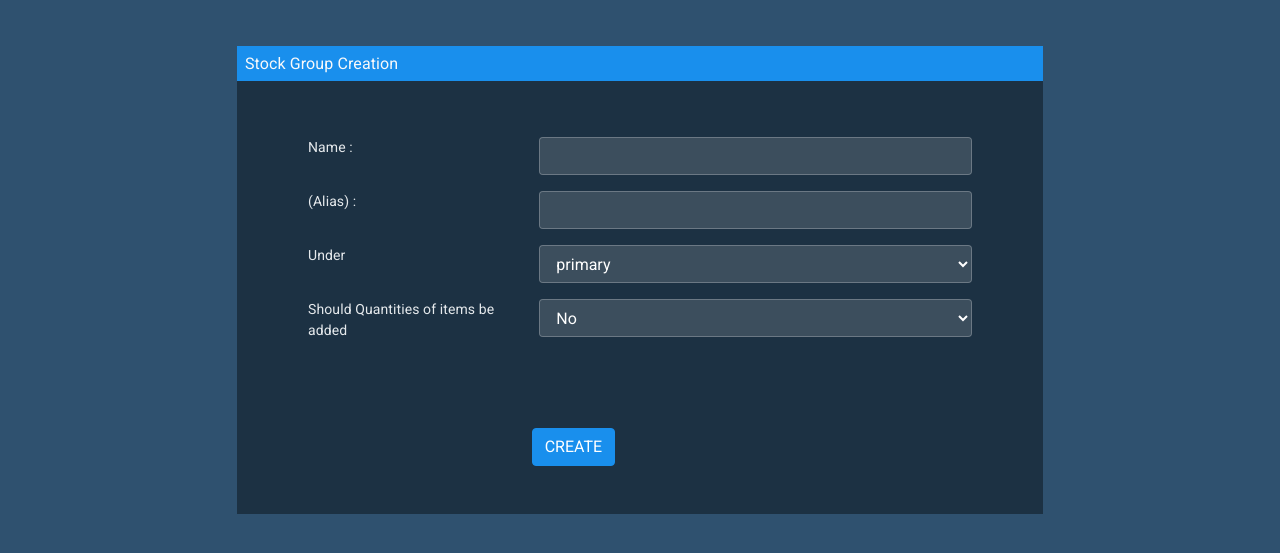
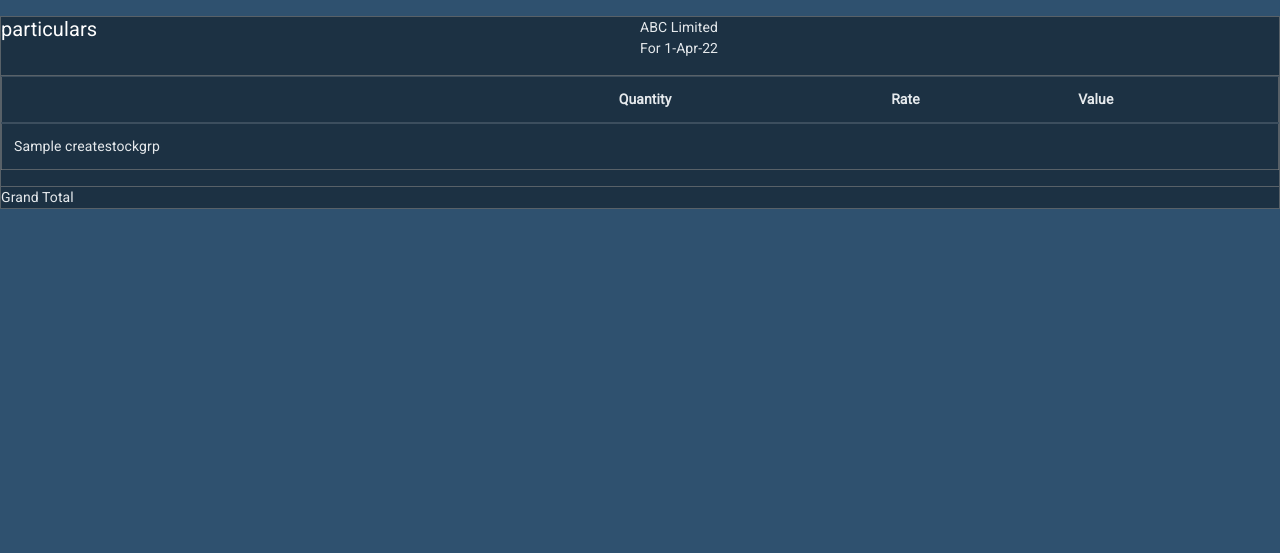
Before and after one commit to amalkv123/account-managment, a Django app: page /stockgroup in a window 1280 px wide. Shown: the part 70-623 px from the top of the page. Run offline with Django 4.2, Linux system fonts and the light colour scheme; tables that the repository leaves empty hold one stand-in row (values such as "Sample post"); some libraries are stand-ins or nearby versions; some web fonts are replaced.

Commit message:
fourth commit

```diff
--- a/app/templates/expence.html
+++ b/app/templates/expence.html
@@ -90,6 +90,7 @@
                 <div class="col-sm-6 m-0 p-0"><li class="list2"><a href="{% url 'expensemonth' p2.id %}">{{p2.name}}</a></li></div>
                 <div class="col-sm-6 m-0 p-0 "><li class="list2" style="margin-left: 500px;">{{p2.opening_balance}}.00</li></div></div>
 
+
                 {% endfor %}
 
 
--- a/app/templates/expensemonth.html
+++ b/app/templates/expensemonth.html
@@ -91,7 +91,7 @@
                 <div class="col-sm-6 m-0 p-0 "><li class="list2" style="margin-left: 500px;">{{p.opening_balance}}.00 Dr</li></div></div>
 
                 <div class="row list2">
-                    <div class="col-sm-6 m-0 p-0" ><li class="list2" style="margin-top: -2px;"><a href="#">April</a></li></div>
+                    <div class="col-sm-6 m-0 p-0" ><li class="list2" style="margin-top: -2px;"><a href="stockgroup">April</a></li></div>
                     <div class="col-sm-6 m-0 p-0 "><li class="list2" style="margin-left: 500px;margin-top: -2px;">{{p.opening_balance}}.00 Dr</li></div></div>
 
                     <div class="row list2">
--- a/app/templates/indirect.html
+++ b/app/templates/indirect.html
@@ -86,8 +86,8 @@
                 {% for p2 in p %}
 
                 <div class="row list2" >
-                <div class="col-sm-6 m-0 p-0"><li class="list2"><a href="{% url 'expensemonth' p2.id %}">{{p2.name}}</a></li></div>
-                <div class="col-sm-6 m-0 p-0 "><li class="list2" style="margin-left: 500px;">{{p2.opening_balance}}.00</li></div></div>
+                <div class="col-sm-6 m-0 p-0"><li class="list2"><a href="{% url 'expensemonth' p2.id %}">{{p2.ledger_name}}</a></li></div>
+                <div class="col-sm-6 m-0 p-0 "><li class="list2" style="margin-left: 500px;">{{p2.ledger_opening_bal}}.00</li></div></div>
 
                 {% endfor %}
 
--- a/app/templates/purchase.html
+++ b/app/templates/purchase.html
@@ -86,8 +86,8 @@
                 {% for p2 in p %}
 
                 <div class="row list2" >
-                <div class="col-sm-6 m-0 p-0"><li class="list2"><a href="{% url 'expensemonth' p2.id %}">{{p2.name}}</a></li></div>
-                <div class="col-sm-6 m-0 p-0 "><li class="list2" style="margin-left: 500px;">{{p2.opening_balance}}.00</li></div></div>
+                <div class="col-sm-6 m-0 p-0"><li class="list2"><a href="{% url 'purchasemonth' p2.id %}">{{p2.ledger_name}}</a></li></div>
+                <div class="col-sm-6 m-0 p-0 "><li class="list2" style="margin-left: 500px;">{{p2.ledger_opening_bal}}.00</li></div></div>
 
                 {% endfor %}
 
--- a/app/templates/purchasemonth.html
+++ b/app/templates/purchasemonth.html
@@ -88,11 +88,11 @@
 
                 <div class="row list2" >
                 <div class="col-sm-6 m-0 p-0" style="margin-top: -10px;"><li class="list2"><a href="#">Opening balance</a></li></div>
-                <div class="col-sm-6 m-0 p-0 "><li class="list2" style="margin-left: 500px;">{{p.opening_balance}}.00 Dr</li></div></div>
+                <div class="col-sm-6 m-0 p-0 "><li class="list2" style="margin-left: 500px;">{{p.ledger_opening_bal}}.00 Dr</li></div></div>
 
                 <div class="row list2">
                     <div class="col-sm-6 m-0 p-0" ><li class="list2" style="margin-top: -2px;"><a href="#">April</a></li></div>
-                    <div class="col-sm-6 m-0 p-0 "><li class="list2" style="margin-left: 500px;margin-top: -2px;">{{p.opening_balance}}.00 Dr</li></div></div>
+                    <div class="col-sm-6 m-0 p-0 "><li class="list2" style="margin-left: 500px;margin-top: -2px;">{{p.ledger_opening_bal}}.00 Dr</li></div></div>
 
                     <div class="row list2">
                         <div class="col-sm-6 m-0 p-0"><li class="list2" style="margin-top: -2px;"><a href="#">May</a></li></div></div>
--- a/app/templates/stockgroup.html
+++ b/app/templates/stockgroup.html
@@ -1,158 +1,68 @@
 {% extends 'base.html' %}
+
 {% block body %}
-    {% load static %}
+
 <style>
 
+.table_row:hover{
+  background-color: darkgoldenrod;
+}
 
-        .form-popup {
-        visibility: hidden;
-        position: fixed;
-        top: 230px;
-        right: 27px;
-        background-color: rgb(216, 232, 238);
-        border: 1px solid #f1f1f1;
-        z-index: 9;
-        width: 300px;
+</style>
 
 
-      }
+<div class="container-fluid "style=" border: 1px solid rgba(128, 128, 128, 0.6);background-color:rgba(0,0,0,.4);" >
 
-      @media (max-width: 991px) {
-        .main-panel {
-            margin-left: 0;
-            width: 100%;
-        }
-        }
-
-        .content-wrapper {
-        padding: 1.875rem 1.75rem;
-        width: 100%;
-        -webkit-flex-grow: 1;
-        flex-grow: 1;
-        }
+    <div class="row">
+        <div class="col-sm-12 m-0 p-0 b1 " style=" " >
 
 
-    </style>
-    <div class="main-panel">
-    <div class="content-wrapper">
-    <div class="row">
-    <div class="col-md-2" ></div>
-        <div class="col-md-8">
-        <h6  class="bg-info text-light p-2 m-0 text-left">Stock Group Creation</h6>
-
-            <form name="myForm" id="" action="{% url 'stock_groups' %}" method="post" class="p-5" onsubmit="return validateForm()" style="background-color:rgba(0,0,0,.4);">
-                {% csrf_token %}
+            <div class="row m-0" style="border-bottom: 1px solid rgba(128, 128, 128, 0.6)">
+                <div class="col-sm-6 m-0 p-0 head" ><h5 class=" par">particulars</h6></div>
+                    <div class="col-sm-6 m-0 p-0 head"><p class=" ABC">ABC Limited </br>For 1-Apr-22 </p></div>
+            </div>
 
 
-            <div class="row container-fluid  p-2 m-0">
-                <div class="col-md-4"> <label for="name">Name :</label></div>
-                <div class="col-md-8"><input   type="text" class=" form-control" id="a"
-                 name="name" autocomplete="off" ></div>
+            <table class="table " style="border: 1px solid rgba(128, 128, 128, 0.6)">
+                <thead>
+                  <tr>
+                    <th scope="col"></th>
+                    <th scope="col">Quantity</th>
+                    <th scope="col">Rate</th>
+                    <th scope="col">Value</th>
+                  </tr>
+                </thead>
+                <tbody>
+                {% for p in std %}
+                  <tr>
+                    <td class="table_row">{{p.name}}</td>
+                    <td></td>
+                    <td></td>
+                    <td></td>
+                  </tr>
+                {% endfor %}
+
+                </tbody>
+              </table>
 
         </div>
 
 
-            <div class="row container-fluid  p-2 m-0">
-                <div class="col-md-4 "> <label for="alia">(Alias) :</label></div>
-                <div class="col-md-8 "><input class="form-control" type="text" name="alias"
-                     id="alias" autocomplete="off"></div>
-            </div>
+
+        <div class="col-sm-12 m-0 p-0  "style="border-top: 1px solid rgba(128, 128, 128, 0.6)"  >
 
 
-            <div class="row container-fluid  p-2 m-0">
-                <div class="col-md-4 "> <label for="Under">Under</label></div>
-                <div class="col-md-8 ">
-                <select type="text" class="form-control" id="primary-text"  name="under_name" >
-                    <option>primary</option>
-                    {% for p in und %}
-                    <option value="{{p.name}}">{{p.name}}</option>
-                    {% endfor %}
+            <div class="row m-0" >
+                <div class="col-sm-6 m-0 p-0 " ><a class="total">Grand Total</a></div>
 
-                 </select>
             </div>
 
         </div>
 
-            <div class="row container-fluid  p-2 m-0">
-                <div class="col-md-4 "> <label for="quantities">Should Quantities of items be added</label></div>
-                <div class="col-md-8 ">
-               <select   name="quantities" required="" class="form-control">
-                <option value="No">No</option>
-                <option value="Yes">Yes</option>
-            </select></div>
-            </div>
 
-
-            <div class="row" style="margin-top: 10%;">
-                <div class="col-md-4"></div>
-                    <div class="col-md-4" ><button class="btn btn-info w-15">CREATE</button></div>
-                </div>
-        </form>
-        </div>
-        <div class="col-md-4"></div>
-
-    </div>
     </div>
 </div>
 
 
 
-
-
-
-
-    <div class="form-popup" id="list-div" >
-
-        <h6 style="background-color:rgb(17, 169, 240) ;color:white">List of Stock Groups</h6>
-    <hr >
-    <div>
-        <table >
-        <tr >
-            <td>
-              <a href="stock_group_secondary"><button
-                    type="submit"
-                    style="color: black;margin-left: 310%; width: 10%"
-                    class="custom-select-md form-control"
-                  >
-                    create
-                  </button></a>
-            </td>
-        </tr>
-
-        <tr>
-          <td>
-
-            {% for l in und %}
-            <div onclick="hideList('{{l.name}}')" style="color: black;" >{{l.name}}</div>
-            {% endfor %}
-          </td>
-        </tr>
-
-        </table>
-    </div>
-
-
-     </div>
-
-        <script>
-
-
-                  function showList() {
-                      document.getElementById("list-div").style.visibility = "visible";
-                  }
-                  function hideList(valueDIv) {
-                      document.getElementById("primary-text").value=valueDIv;
-                      document.getElementById("list-div").style.visibility = "hidden";
-                  }
-
-                  function validateForm(){
-
-                        var x=document.forms["myForm"]["name"].value;
-                        if (x==null || x=="")
-                        {
-                        alert("Name must be filled out");
-                        return false;
-                        }
-                    }
-                    </script>
 {% endblock %}
--- a/app/views.py
+++ b/app/views.py
@@ -83,15 +83,19 @@ def expensemonth(request,pk):
     return render(request,'expensemonth.html',{'p':data})
 
 def purchase(request):
-    return render(request, 'purchase.html')
+    data=Ledger.objects.all()
+    return render(request, 'purchase.html',{'p':data})
 
 def purchasemonth(request,pk):
-    return render(request, 'purchasemonth.html')
+    data=Ledger.objects.get(id=pk)
+    return render(request,'purchasemonth.html',{'p':data})
 
 def indirect(request):
-    return render(request, 'indirect.html')
+    data=Ledger.objects.all()
+    return render(request,'indirect.html',{'p':data})
 
 def indirectmonth(request,pk):
+    data=Ledger.objects.get(id=pk)
     return render(request, 'indirectmonth.html')
 
 def stockgroup(request):
@@ -254,11 +258,21 @@ def save_ledger(request):
         )
         sndry_mdl.save()
         messages.info(request,'LEDGER CREATED SUCCESSFULLY')
-        return redirect('ledger.html')
+        return redirect('ledger')
+
+
+
+
+
+
+
 
 
 
 #stock
+
+
+
 
 def stockgroup(request):
     std=CreateStockGrp.objects.all()
@@ -302,7 +316,7 @@ def stock_items(request):
                            manufacturing_date=manufacturing_date,expiry_dates=expiry_dates,
                            rate_of_duty=rate_of_duty,quantity=quantity,rate=rate,per=per,value=value,additional=additional)
         crt.save()
-        return redirect('stock_item')
+        return redirect('stockitem')
     return render(request,'stockitem.html',{'grp':grp})
 
 
```
Also changed, not shown: app/templates/profit.html (+44 -7 lines), app/templates/stockitem.html (+46 -4 lines), app/migrations/0005_remove_ledger_banking_details_ledger_id_and_more.py (added), app/migrations/0006_ledger_ledger_tax_register_ledger_tax_ledger_sundry_and_more.py (added). Lines whose indentation alone changed are shown as unchanged.
